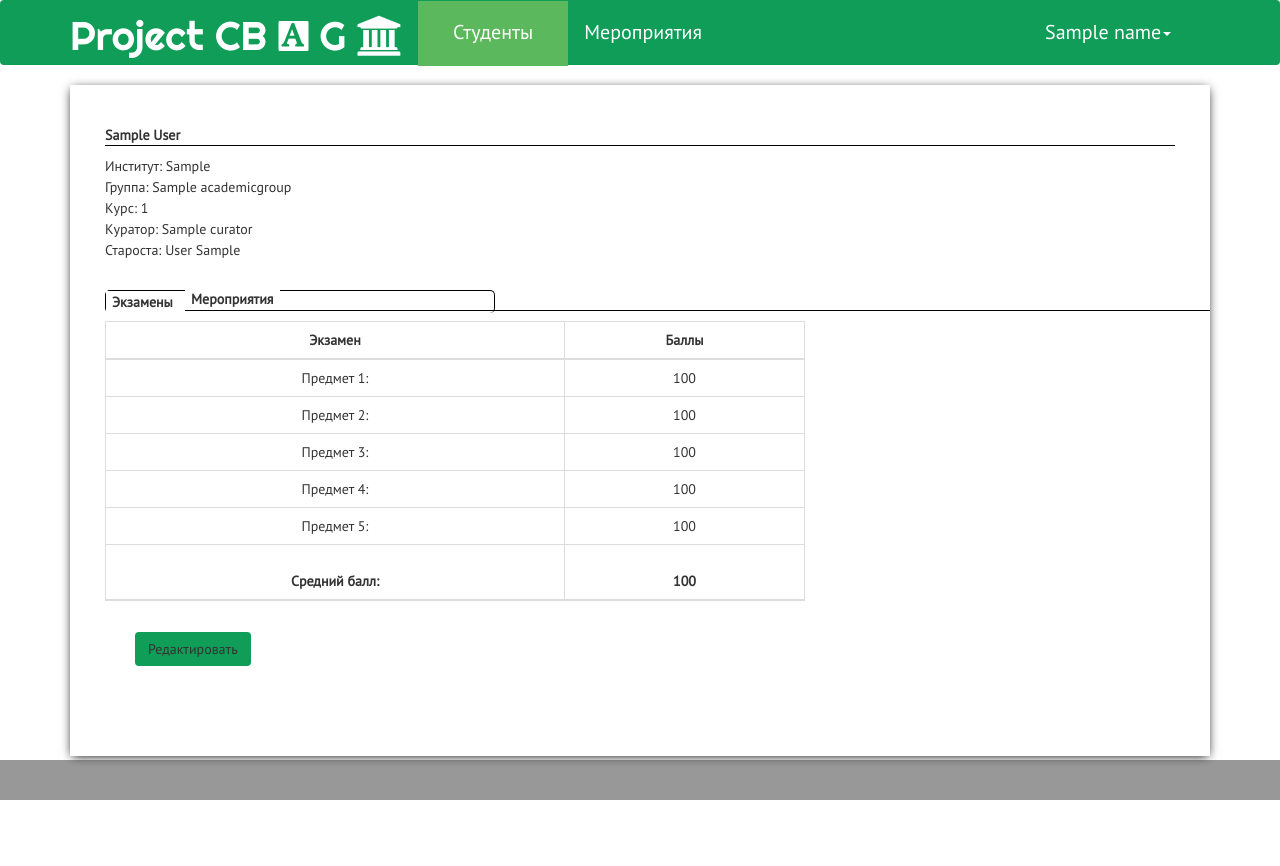
After one commit to kiseru/ProjectCBAG, a Django app: template academic_groups/templates/academic_groups/student.html in a window 1280 px wide. The commit adds this page. Run offline with Django 3.2, Linux system fonts and the light colour scheme; tables that the repository leaves empty hold one stand-in row (values such as "Sample post"); the template is opened without the code that fills it: values that come from a table or form of the project are taken from there, most other values are stand-ins (such as "Sample title", 1, 10 or a date in 2020); some libraries are stand-ins or nearby versions.

Commit message:
fix frontend

```diff
--- a/academic_groups/templates/academic_groups/header.html
+++ b/academic_groups/templates/academic_groups/header.html
@@ -11,13 +11,14 @@
 {#                    <span class="icon-bar"></span>#}
 {#                </button>#}
 
-                <a class="navbar-brand" href="#">
+                <a class="navbar-brand" href="{% url 'home' %}">
                     Project CB
                     <i style="font-size: 30px" class="glyphicon glyphicon-text-background"></i>
                     G
                     <i style="font-size: 40px" class="fa fa-university"></i>
                 </a>
             </div>
+
             <div style="text-align: center"id="navbar" class="collapse navbar-collapse">
                 <ul class="nav navbar-nav">
                     <li>
--- /dev/null
+++ b/academic_groups/templates/academic_groups/student.html
@@ -0,0 +1,103 @@
+{% extends 'academic_groups/header.html' %}
+
+{% block content %}
+
+    <div class="container">
+        <div class="main-main">
+            <div class="main">
+                <p><b>{{ student.name }}</b></p>
+            </div>
+
+            <div class="inform">
+                <p>Институт: {{ student.academic_group.institute }}</p>
+                <p>Группа: {{ student.academic_group.name }}</p>
+                <p>Курс: {{ student.academic_group.course }}</p>
+                <p>Куратор: {{ student.academic_group.curator }}</p>
+                <p>Староста: {{ student.academic_group.starosta.last_name }} {{ student.academic_group.starosta.first_name }}</p>
+            </div>
+
+            <div class="secondarymenu">
+                <div class="exams">
+                    <p>
+                        <b>
+                            <button type="button" class="examsbutton" style="border: none; background-color: white">
+                                Экзамены
+                            </button>
+                        </b>
+                    </p>
+                </div>
+
+                <div class="meropriyatiya">
+                    <p>
+                        <b>
+                            <button type="button" class="mbutton" style="border: none; background-color: white">
+                                Мероприятия
+                            </button>
+                        </b>
+                    </p>
+                </div>
+            </div>
+
+            <div class ="undermenu">
+                <table class="table table-bordered" style="width: 700px; margin-left: 35px">
+                    <thead>
+                        <tr>
+                            <th>Экзамен</th>
+                            <th>Баллы</th>
+                        </tr>
+                    </thead>
+
+                    <tbody class="table-exams">
+                        <tr>
+                            <td>Предмет 1:</td>
+                            <td>100</td>
+                        </tr>
+
+                        <tr>
+                            <td>Предмет 2:</td>
+                            <td>100</td>
+                        </tr>
+
+                        <tr>
+                            <td>Предмет 3:</td>
+                            <td>100</td>
+                        </tr>
+                        <tr>
+                            <td>Предмет 4:</td>
+                            <td>100</td>
+                        </tr>
+                        <tr>
+                            <td>Предмет 5:</td>
+                            <td>100</td>
+                        </tr>
+                    </tbody>
+
+                    <thead>
+                        <tr class="ending" style="height: 55px">
+                            <th>Средний балл:</th>
+                            <th>100</th>
+                        </tr>
+                    </thead>
+                </table>
+            </div>
+
+            <div class="redact" style="font-size: 2em">
+                <div class ="redactbutton" style="margin-left: 65px; margin-top: 25px">
+                    <p>
+                        <b>
+                            <button type="button" class="btn btn-large" style="borde: none; background-color: #0F9D58">
+                                Редактировать
+                            </button>
+                        </b>
+                    </p>
+                </div>
+
+                <p class="sometext">
+                    <br/>
+                    <br/>
+                </p>
+            </div>
+        </div>
+    </div>
+
+{% endblock %}
--- a/academic_groups/templates/academic_groups/students.html
+++ b/academic_groups/templates/academic_groups/students.html
@@ -31,7 +31,7 @@
                 {% for student in academic_group.student_set.all %}
                     <tr>
                         <th>
-                            <a class="for-hover" href="#" data-toggle="tooltip" data-placement="bottom" title="Перейти к профилю">
+                            <a class="for-hover" href="{% url 'groups:student' student.id %}" data-toggle="tooltip" data-placement="bottom" title="Перейти к профилю">
                                 {{ student.name }}
                             </a>
                         </th>
--- a/academic_groups/urls.py
+++ b/academic_groups/urls.py
@@ -7,4 +7,5 @@ app_name = 'groups'
 urlpatterns = [
     url(r'^students/$', views.students, name='students'),
     url(r'^add_student/$', views.add_student, name='add_student'),
+    url(r'^student/(?P<student_id>[0-9]+)/$', views.student, name='student'),
 ]
--- /dev/null
+++ b/pages/static/pages/css/student.css
@@ -0,0 +1,68 @@
+/* Кнопка "Студенты" */
+
+@font-face {
+font-family: 'PT Sans';
+src: url('../fonts/PTSans-Regular.ttf') format('truetype');
+font-weight: normal;
+font-style: normal;
+}
+
+@font-face {
+font-family: 'Righteous';
+src: url('../fonts/Righteous-Regular.ttf') format('truetype');
+font-weight: normal;
+font-style: normal;
+}
+
+.container .main-main {
+  box-shadow: 0px 2px 10px -2px black;
+  background: white;
+  padding-top: 30px;
+}
+
+
+.container .main-main .main > p {
+	margin-left: 35px;
+	margin-top: 10px;
+	margin-right: 35px;
+	border-bottom-style: solid;
+	border-bottom-color: black;
+	border-bottom-width: 1px;
+}
+
+.container .main-main .inform > p {
+	margin-left: 35px;
+	margin-top: 1px;
+	margin-right: 35px;
+	margin-bottom: 1px;
+
+}
+
+.container .main-main .secondarymenu .exams > p {
+	border-top-style: solid;
+	border-top-color: black;
+	border-top-width: 1.5px;
+	border-right-style: solid;
+	border-right-color: black;
+	border-right-width: 1.5px;
+	border-left-style: solid;
+	border-left-color: black;
+	border-left-width: 1px;
+	border-radius: 5px;
+	margin-top: 30px;
+	margin-right: 715px;
+	margin-left: 35px;
+
+}
+.container .main-main .secondarymenu .meropriyatiya > p {
+	border-bottom-style: solid;
+	border-bottom-color: black;
+	border-bottom-width: 1px;
+	margin-left: 115px;
+	margin-top: -35px;
+}
+
+.container .main-main .redact .redactbutton > b {
+	color : #FFFFFF;
+	background: #FFFFFF
+}
--- a/pages/templates/pages/base.html
+++ b/pages/templates/pages/base.html
@@ -12,6 +12,7 @@
     <link href="{% static 'pages/css/bootstrap.css' %}" rel="stylesheet">
     <link href="{% static 'pages/css/font-awesome.css' %}" rel="stylesheet">
     <link href="{% static 'pages/css/main.css' %}" rel="stylesheet">
+    <link href="{% static 'pages/css/student.css' %}" rel="stylesheet">
 </head>
 <body>
 
```
Also changed, not shown: academic_groups/views.py (+20 -0 lines).
